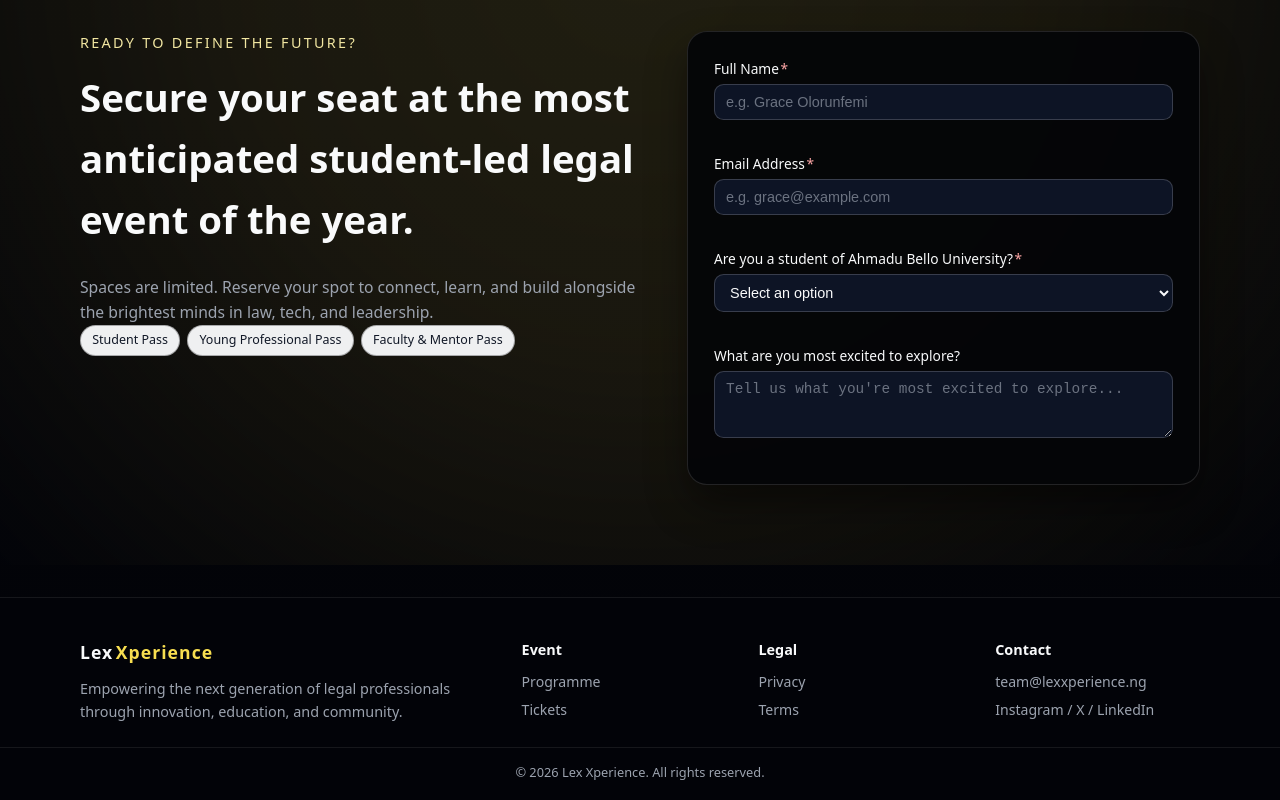
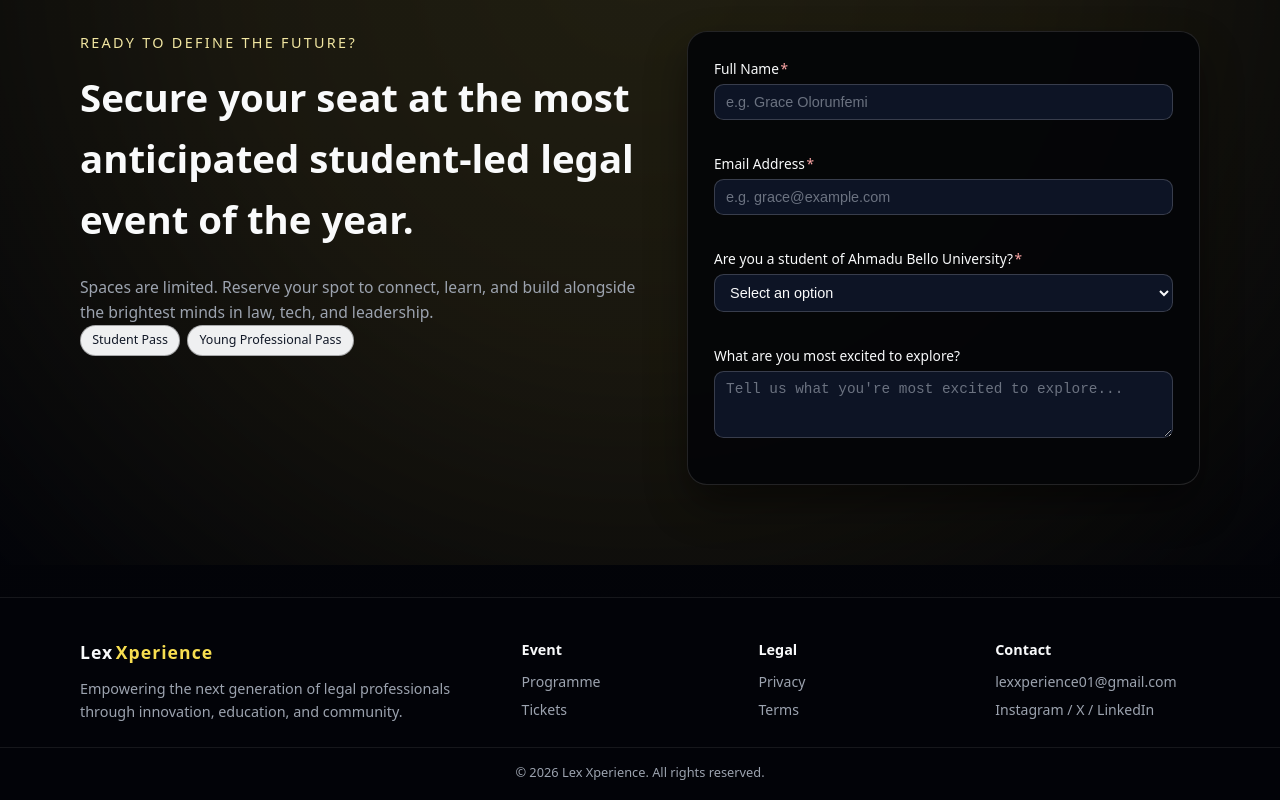
Before and after one commit to TemiGraceO/lex_experience, a website: page index.html in a window 1280 px wide. Shown: the part 3352-4152 px from the top of the page. Drawn offline with Linux system fonts and the light colour scheme.

Commit message:
added email

```diff
--- a/index.html
+++ b/index.html
@@ -248,7 +248,6 @@
         <ul class="pill-list pill-list-light fade-in" data-delay="0.2s">
           <li value="yes">Student Pass</li>
           <li>Young Professional Pass</li>
-          <li>Faculty & Mentor Pass</li>
         </ul>
       </div>
 <div id="register">
@@ -362,7 +361,7 @@
       <div class="fade-slide-right">
         <h4 class="footer-heading">Contact</h4>
         <ul class="footer-list">
-          <li><a href="mailto:team@lexxperience.ng">team@lexxperience.ng</a></li>
+          <li><a href="mailto:lexxperience01@gmail.com">lexxperience01@gmail.com</a></li>
           <li><a href="#top">Instagram / X / LinkedIn</a></li>
         </ul>
       </div>
```
